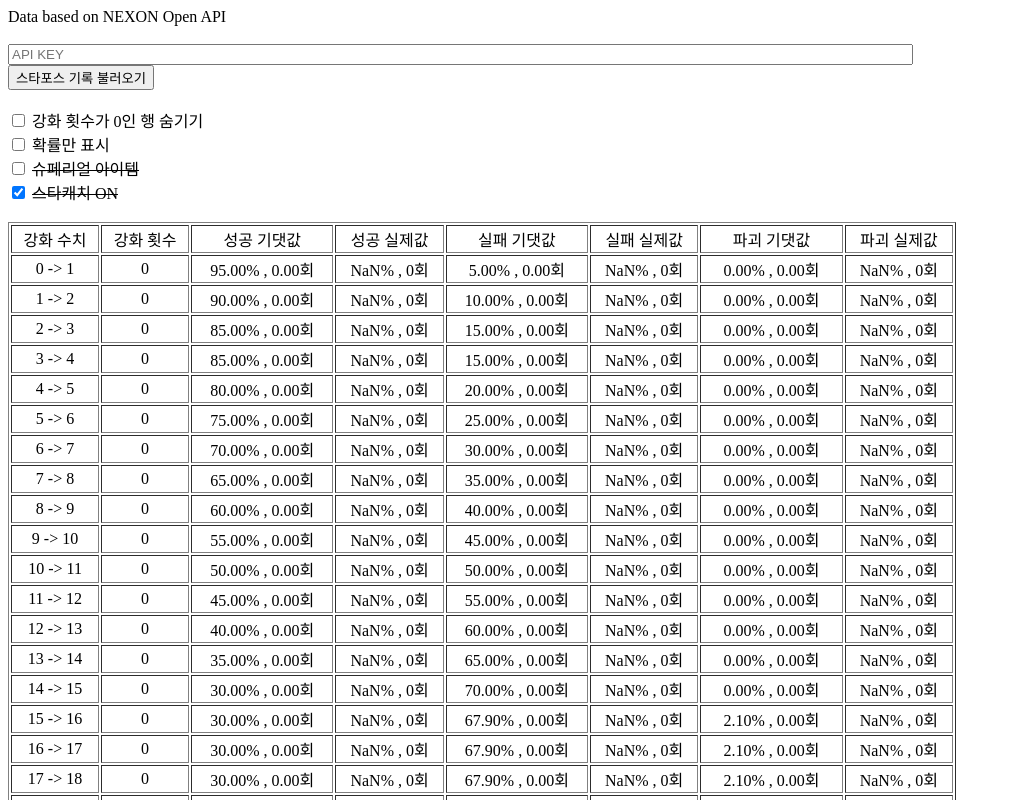
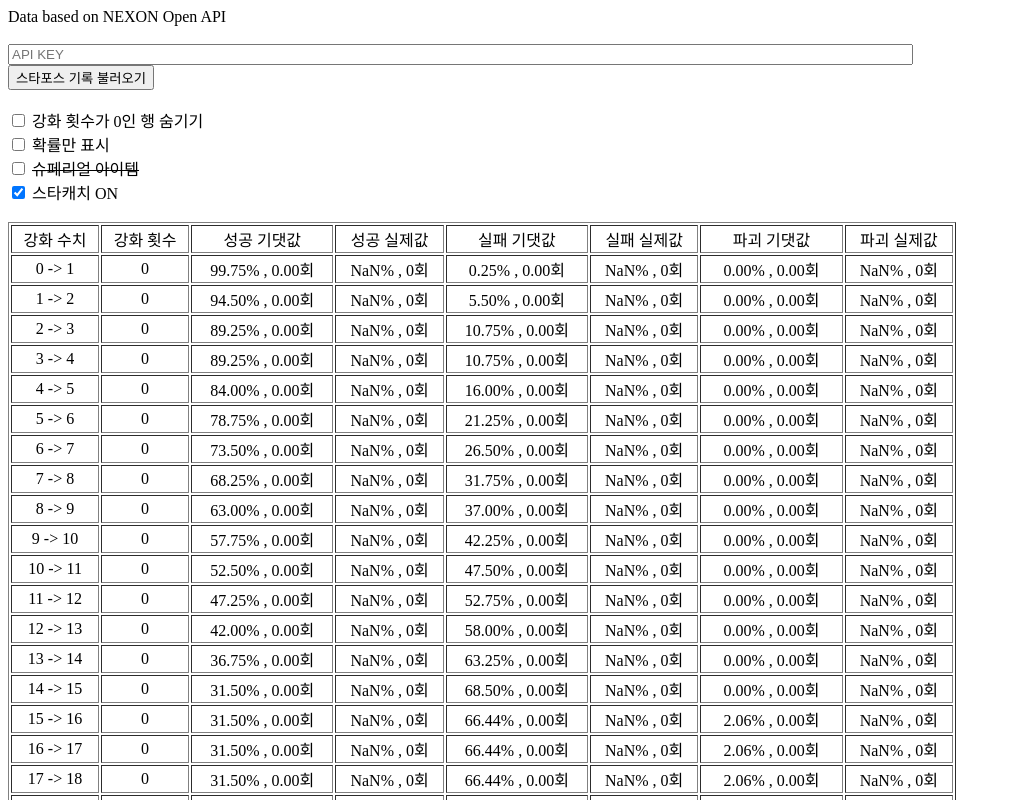
Before and after one commit to Munbin-Lee/Starforce_Checker, a plain HTML site: page index.html in a window 1280 px wide. Both pictures are taken after a click on the checkbox 18 px from the left and 192 px from the top of the page. Shown: the top 800 px of the page, without its empty margins (0-1011 px from the left). Drawn offline with Linux system fonts and the light colour scheme.

Commit message:
스타캐치 옵션 구현

```diff
--- a/index.html
+++ b/index.html
@@ -33,7 +33,7 @@
     <br />
 
     <input id="catch_on" type="checkbox" onclick="refreshTable()" title="스타캐치를 성공한 결과만을 표시합니다." />
-    <del>스타캐치 ON</del>
+    스타캐치 ON
     <br />
     <br />
 
--- a/starforce.js
+++ b/starforce.js
@@ -80,8 +80,10 @@ const starforceTbody = document.getElementById('starforce_tbody')
 function refreshTable() {
     const hideEmptyRow = document.getElementById('hide_empty_row').checked
     const onlyShowProb = document.getElementById('only_show_prob').checked
+    const catchOn = document.getElementById('catch_on').checked
 
-    const stats = starforceResults[0].stats
+    let stats = starforceResults[0].stats
+    if (catchOn) stats = starforceResults[1].stats
 
     let innerHTML = ''
 
@@ -124,10 +126,16 @@ async function getStarforceData(apiKey, date) {
         .then(response => response.json())
         .then(data => {
             for (const history of Object.values(data.starforce_history)) {
-                if (history.chance_time == "찬스타임 적용") continue
+                if (history.chance_time == '찬스타임 적용') continue
 
                 const star = history.before_starforce_count
-                const stat = starforceResults[0].stats[star]
+
+                let stat = starforceResults[0].stats[star]
+
+                if (history.starcatch_result == '성공') {
+                    stat = starforceResults[1].stats[star]
+                }
+
                 stat.totalObserved += 1
 
                 if (history.item_upgrade_result == '성공') {
@@ -149,7 +157,7 @@ function sleep(ms) {
     return new Promise((r) => setTimeout(r, ms));
 }
 
-const dateFrom = new Date("2023-12-27T09:00:00")
+const dateFrom = new Date('2023-12-27T09:00:00')
 const dateTo = new Date()
 dateTo.setHours(9)
 
```
